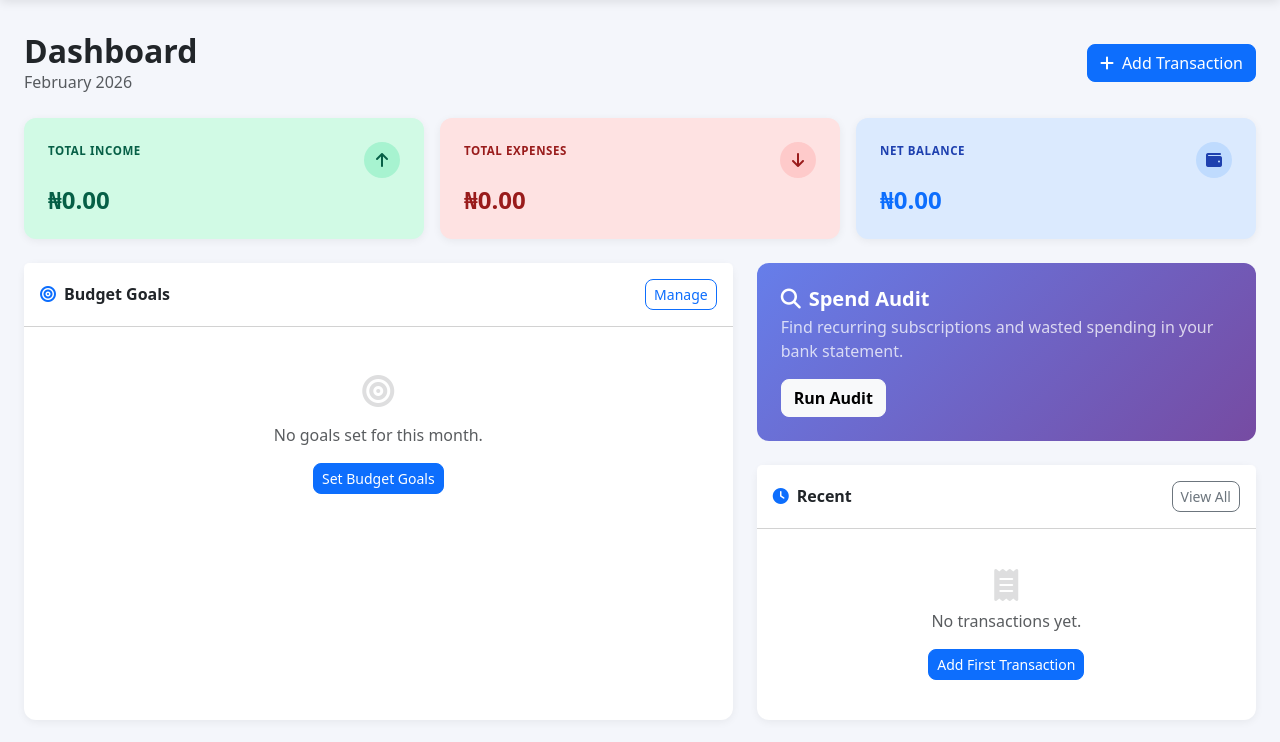
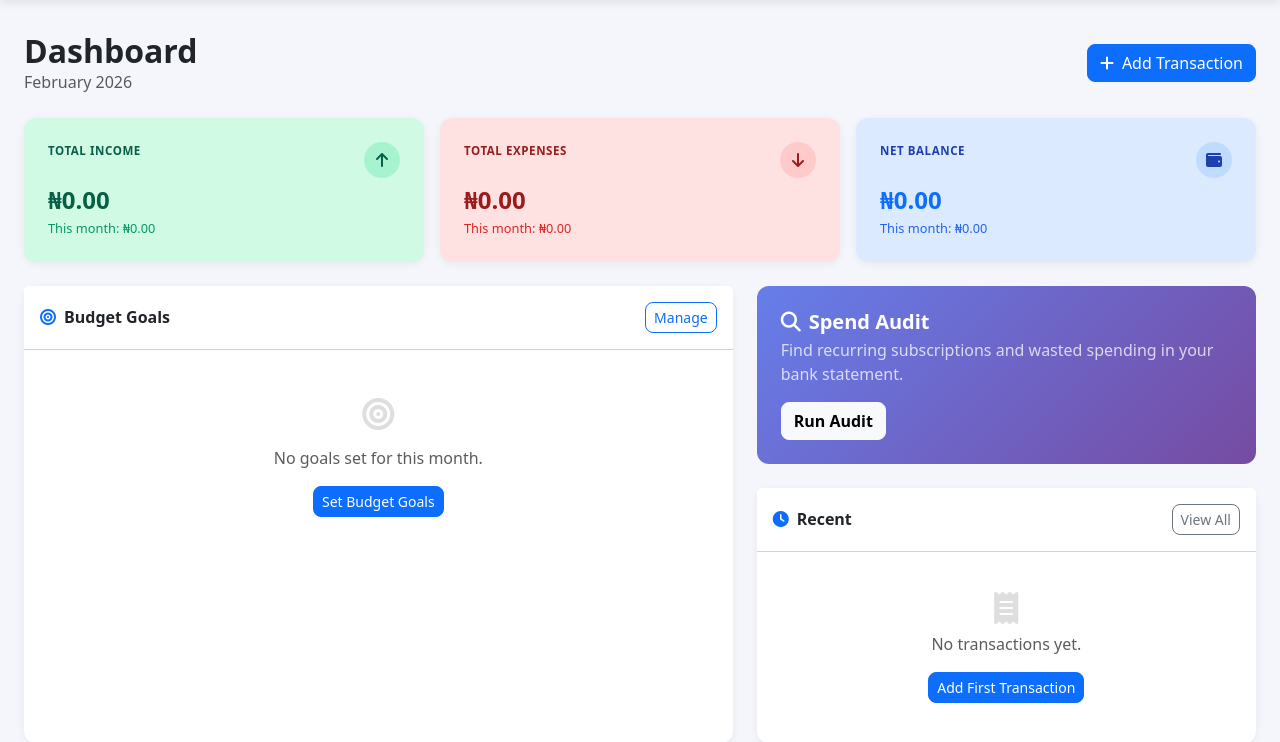
Before and after one commit to mehmet-create/budget-tracker, a Django app: page /dashboard/ in a window 1280 px wide. Shown: the part 58-800 px from the top of the page. Run offline with Django 5.2, Linux system fonts and the light colour scheme; the visitor is signed in with stand-in values (Sample User, id 1); data that the repository does not hold is empty; some libraries are stand-ins or nearby versions.

Commit message:
Updated code

```diff
--- a/tracker/templates/tracker/dashboard.html
+++ b/tracker/templates/tracker/dashboard.html
@@ -26,7 +26,8 @@
                         <i class="fas fa-arrow-up"></i>
                     </div>
                 </div>
-                <p class="stat-value" style="color:#065f46;">{% currency total_income %}</p>
+                <p class="stat-value mb-1" style="color:#065f46;">{% currency total_income %}</p>
+                <p class="mb-0" style="color:#059669;font-size:0.8rem;">This month: {% currency monthly_income %}</p>
             </div>
         </div>
     </div>
@@ -39,7 +40,8 @@
                         <i class="fas fa-arrow-down"></i>
                     </div>
                 </div>
-                <p class="stat-value" style="color:#991b1b;">{% currency total_expense %}</p>
+                <p class="stat-value mb-1" style="color:#991b1b;">{% currency total_expense %}</p>
+                <p class="mb-0" style="color:#dc2626;font-size:0.8rem;">This month: {% currency monthly_expense %}</p>
             </div>
         </div>
     </div>
@@ -52,9 +54,10 @@
                         <i class="fas fa-wallet"></i>
                     </div>
                 </div>
-                <p class="stat-value {% if balance >= 0 %}text-primary{% else %}text-danger{% endif %}">
+                <p class="stat-value mb-1 {% if balance >= 0 %}text-primary{% else %}text-danger{% endif %}">
                     {% currency balance %}
                 </p>
+                <p class="mb-0" style="color:#2563eb;font-size:0.8rem;">This month: {% currency monthly_balance %}</p>
             </div>
         </div>
     </div>
--- a/tracker/views.py
+++ b/tracker/views.py
@@ -663,7 +663,8 @@ def dashboard(request):
 
     recent_transactions = Transaction.objects.filter(user=user).order_by('-date', '-id')[:5]
 
-    totals = Transaction.objects.filter(
+    # Monthly totals
+    monthly_totals = Transaction.objects.filter(
         user=user,
         date__month=current_month,
         date__year=current_year
@@ -672,8 +673,18 @@ def dashboard(request):
         expense=Sum('amount', filter=Q(type='Expense'))
     )
 
-    total_income = totals['income'] or Decimal('0.00')
-    total_expense = totals['expense'] or Decimal('0.00')
+    monthly_income = monthly_totals['income'] or Decimal('0.00')
+    monthly_expense = monthly_totals['expense'] or Decimal('0.00')
+    monthly_balance = monthly_income - monthly_expense
+
+    # Overall totals (all-time)
+    overall_totals = Transaction.objects.filter(user=user).aggregate(
+        income=Sum('amount', filter=Q(type='Income')),
+        expense=Sum('amount', filter=Q(type='Expense'))
+    )
+
+    total_income = overall_totals['income'] or Decimal('0.00')
+    total_expense = overall_totals['expense'] or Decimal('0.00')
     balance = total_income - total_expense
 
     if is_json_request(request):
@@ -694,6 +705,9 @@ def dashboard(request):
                 'total_income': float(total_income),
                 'total_expense': float(total_expense),
                 'balance': float(balance),
+                'monthly_income': float(monthly_income),
+                'monthly_expense': float(monthly_expense),
+                'monthly_balance': float(monthly_balance),
                 'goal_progress': json_goals,
                 'transactions': json_trans
             }
@@ -705,6 +719,9 @@ def dashboard(request):
         'total_income': total_income,
         'total_expense': total_expense,
         'balance': balance,
+        'monthly_income': monthly_income,
+        'monthly_expense': monthly_expense,
+        'monthly_balance': monthly_balance,
         'current_month': now,
     }
 
```
